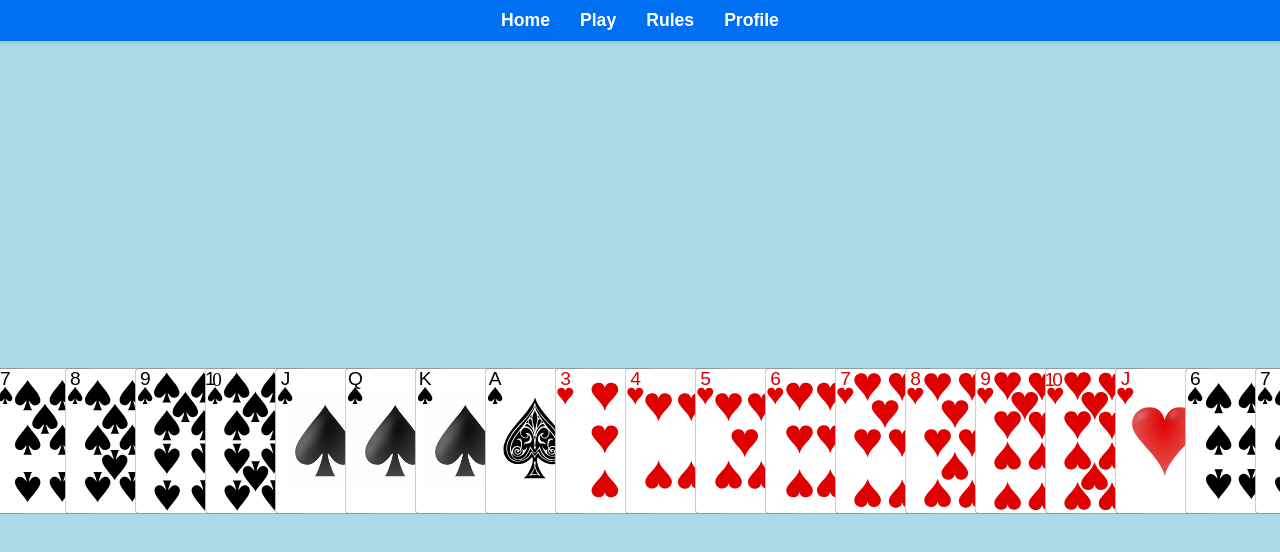
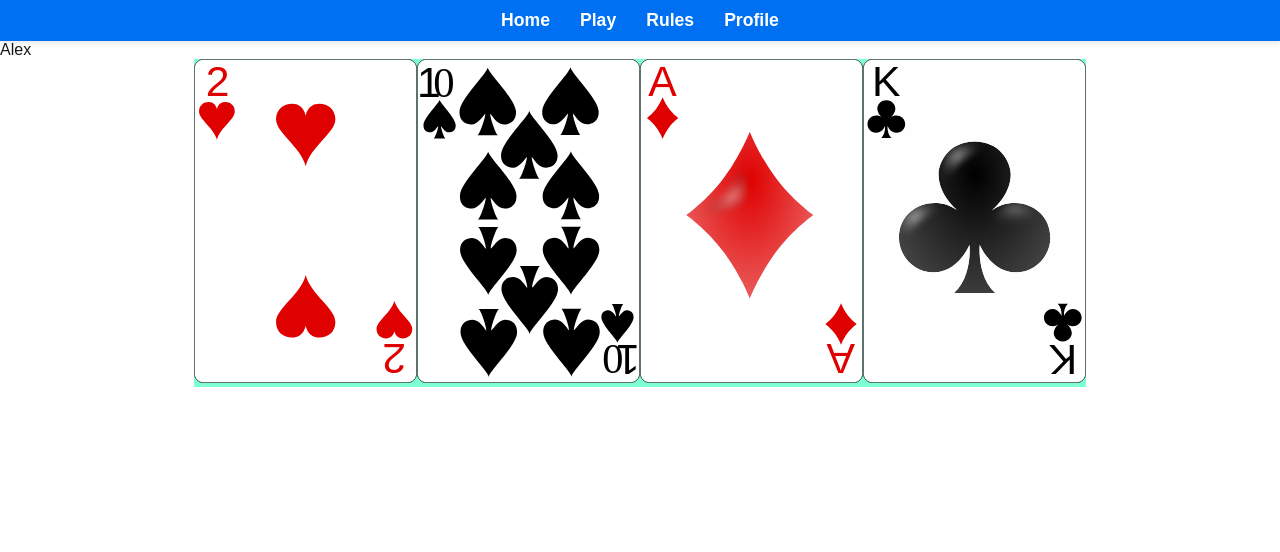
Before and after one commit to alexleeyt8888/shengji, a Next.js app: page /pages/play in a window 1280 px wide. Shown: the top 552 px of the page. Built offline with nearby package versions, Linux system fonts and the light colour scheme.

Commit message:
unfinished: tried to overlap cards

```diff
--- a/src/app/components/Card.js
+++ b/src/app/components/Card.js
@@ -1,8 +1,10 @@
 import Image from 'next/image';
 import React from 'react';
+import styles from './PlayerHand.module.css'
 
-export default function Card({ suit, value, hidden }) {
 
+export default function Card({ key, suit, value, hidden }) {
+    // var index = key;
     return (
         // <div className="card">
         //     {/* '♠', '♥', '♦', '♣' */}
@@ -11,11 +13,27 @@ export default function Card({ suit, value, hidden }) {
         //        : <Image src={`/cards/${value}_of_${suit}.svg`} alt={`${value} of ${suit}`} width="100" height="150" layout='intrinsic' className='cardImage' />}
         // </div>
 
-        <div className="card">
+        <div>
             {/* '♠', '♥', '♦', '♣' */}
             {/* if hidden is true use hidden card image, if not use face up image */}
-            {hidden ? <Image src="/cards/red_joker.svg" alt='Face-Down' width="100" height="150" className="cardImage" />
-                : <Image src={`/cards/${value}_of_${suit}.svg`} alt={`${value} of ${suit}`}  width="100" height="150" className='cardImage' />}
+
+            {hidden ? <Image
+                src="/cards/red_joker.svg"
+                alt='Face-Down'
+                width="0" height="0"
+                layout='responsive'
+                style={{ '--index': key }}
+                className={styles.playingCard}
+            />
+                :
+                <Image
+                    src={`/cards/${value}_of_${suit}.svg`}
+                    alt={`${value} of ${suit}`}
+                    width="0" height="0"
+                    layout='responsive'
+                    style={{ '--index': key }}
+                    className={styles.playingCard}
+                />}
         </div>
     );
 }
--- /dev/null
+++ b/src/app/components/PlayerHand.js
@@ -0,0 +1,20 @@
+import Card from "./Card";
+import styles from './PlayerHand.module.css'
+
+export default function PlayerHand({ cards, playerName }) {
+    return (
+        <div>
+            {/* maybe insert profile pic or idk something */}
+            <p>{playerName}</p>
+            <div className={styles.cardContainer}>
+                {cards.map((card, index) => (
+                    <Card key={index}
+                    suit={card.suit}
+                    value={card.value}
+                    hidden={card.hidden}
+                     />
+                ))}
+            </div>
+        </div>
+    )
+}
--- /dev/null
+++ b/src/app/components/PlayerHand.module.css
@@ -0,0 +1,14 @@
+.cardContainer {
+    display: flex;
+    flex-direction: row;
+    position: relative;
+    background-color: aquamarine;
+    align-self: center;
+    justify-self: center;
+    gap: -10px;
+}
+
+.playingCard {
+    width: 10px;
+    height: 15px;
+}
--- a/src/app/globals.css
+++ b/src/app/globals.css
@@ -71,24 +71,3 @@ a {
   transform: scale(1.1);
   /* Slightly enlarge on hover */
 }
-
-/* card.js */
-
-.card {
-  width: 60px;
-  height: 90px;
-  background-color: white;
-  border: 1px solid #000;
-  border-radius: 5px;
-  display: flex;
-  justify-content: center;
-  align-items: center;
-  font-size: 20px;
-  font-weight: bold;
-  text-align: center;
-  margin: 5px;
-}
-
-.cardImage {
-  border-radius: 5px;
-}
--- a/src/app/pages/play/page.js
+++ b/src/app/pages/play/page.js
@@ -1,38 +1,18 @@
 import Card from '@/app/components/Card'
 import styles from './page.module.css'
+import PlayerHand from '@/app/components/PlayerHand';
 
 export default function Play() {
+    const playerCards = [
+        { value: '2', suit: 'hearts', hidden: false },
+        { value: '10', suit: 'spades', hidden: false },
+        { value: 'ace', suit: 'diamonds', hidden: false },
+        { value: 'king', suit: 'clubs', hidden: false },
+      ];
     return (
-        <div className={styles.container}>
+        <div>
 
-<Card value="2" suit="spades" hidden={false} />
-            <Card value="3" suit="spades" hidden={false} />
-            <Card value="4" suit="spades" hidden={false} />
-            <Card value="5" suit="spades" hidden={false} />
-            <Card value="6" suit="spades" hidden={false} />
-            <Card value="7" suit="spades" hidden={false} />
-            <Card value="8" suit="spades" hidden={false} />
-            <Card value="9" suit="spades" hidden={false} />
-            <Card value="10" suit="spades" hidden={false} />
-            <Card value="jack" suit="spades" hidden={false} />
-            <Card value="queen" suit="spades" hidden={false} />
-            <Card value="king" suit="spades" hidden={false} />
-            <Card value="ace" suit="spades" hidden={false} />
-            <Card value="3" suit="hearts" hidden={false} />
-            <Card value="4" suit="hearts" hidden={false} />
-            <Card value="5" suit="hearts" hidden={false} />
-            <Card value="6" suit="hearts" hidden={false} />
-            <Card value="7" suit="hearts" hidden={false} />
-            <Card value="8" suit="hearts" hidden={false} />
-            <Card value="9" suit="hearts" hidden={false} />
-            <Card value="10" suit="hearts" hidden={false} />
-            <Card value="jack" suit="hearts" hidden={false} />
-            <Card value="6" suit="spades" hidden={false} />
-            <Card value="7" suit="spades" hidden={false} />
-            <Card value="8" suit="spades" hidden={false} />
-            <Card value="9" suit="spades" hidden={false} />
-            <Card value="10" suit="spades" hidden={false} />
-            <Card value="jack" suit="spades" hidden={false} />
+            <PlayerHand cards={playerCards} playerName="Alex"/>
         </div>
     )
 }
--- a/src/app/pages/play/page.module.css
+++ b/src/app/pages/play/page.module.css
@@ -5,5 +5,4 @@
     justify-content: center;
     min-height: 100vh;
     background-color: lightblue;
-    font-family: Arial, sans-serif;
 }
```
